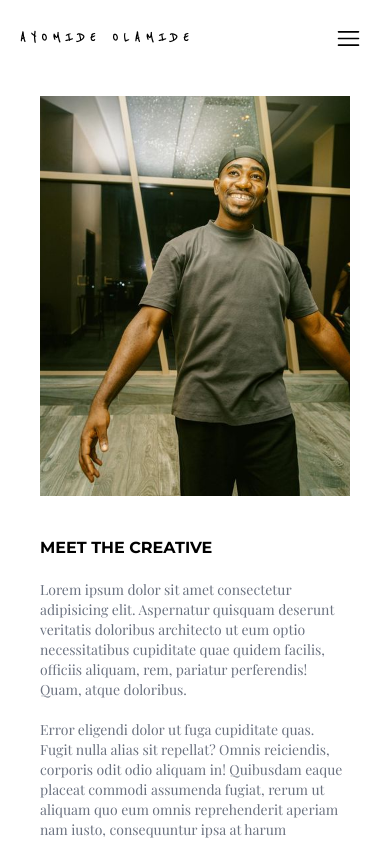
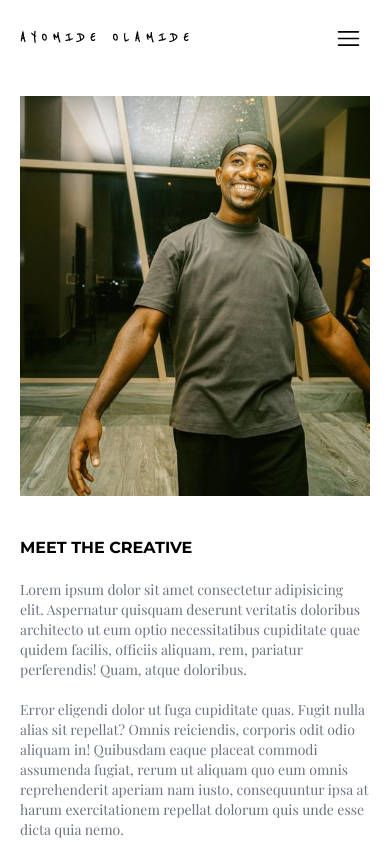
Before and after one commit to Deyjuwon/ayomideolamide, a React (Vite) app: page /about in a window 390 px wide. Shown: the top 842 px of the page. Built offline with nearby package versions, Linux system fonts and the light colour scheme; a web font is replaced by a local one.

Commit message:
adjusted about page padding for mobike

```diff
--- a/src/pages/About.jsx
+++ b/src/pages/About.jsx
@@ -14,7 +14,7 @@ const About = () => {
   }, [])
 
   return (
-    <div className='pt-5 px-10 md:px-0 flex flex-col gap-10 pb-16' data-aos='fade-up'>
+    <div className='pt-5 px-5 md:px-0 flex flex-col gap-10 pb-10' data-aos='fade-up'>
         <div className='flex flex-col md:flex-row justify-center gap-10'>
           <img src={mideImg} alt="" className='object-cover h-400' />
           <div className='md:w-2/4 w-full flex flex-col gap-5'>
```
